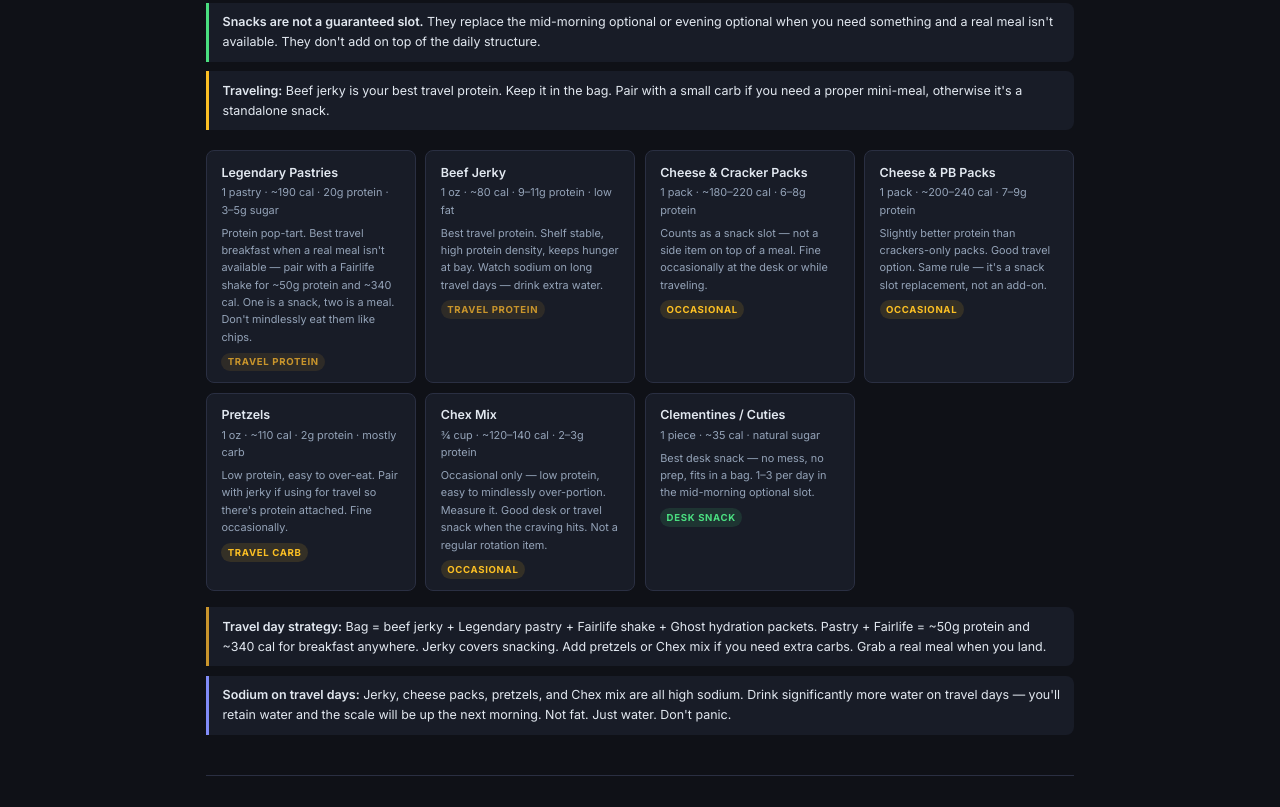
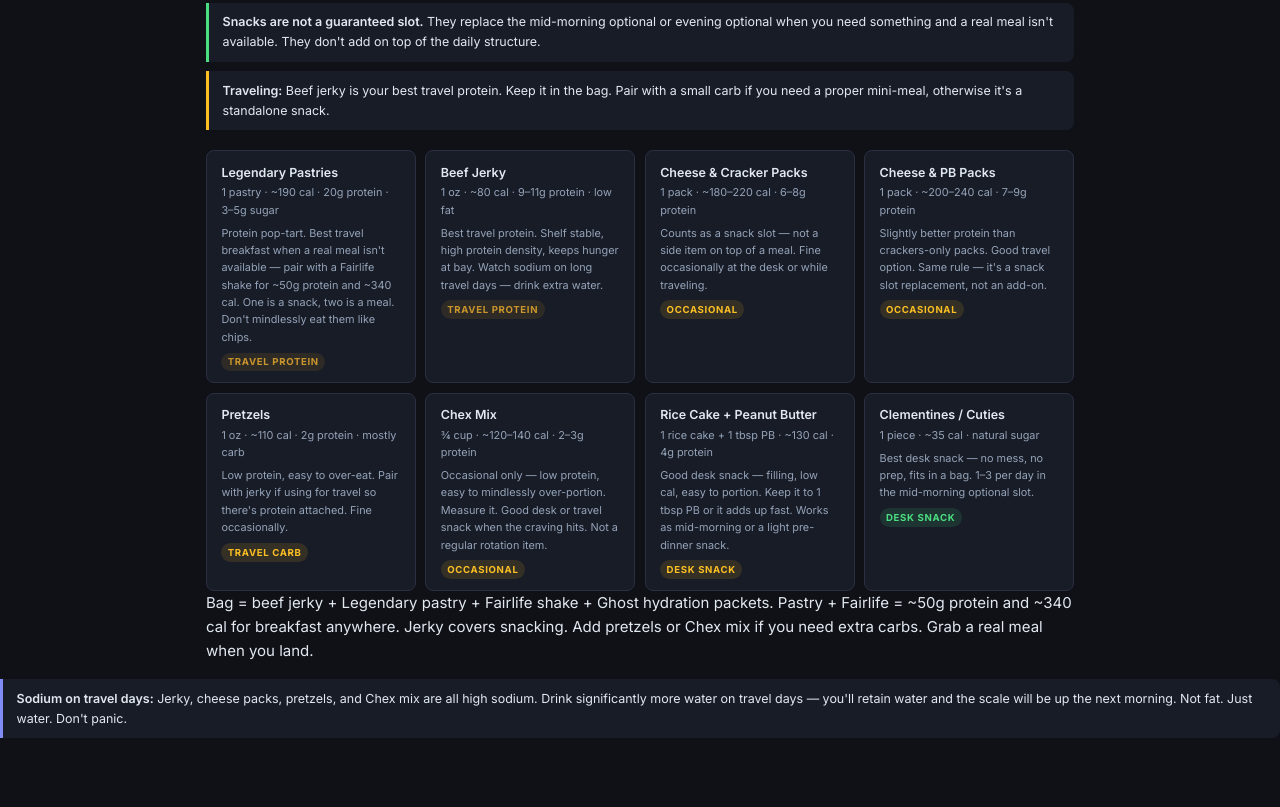
Before and after one commit to mckinnont86/tmac_nutrition, a plain HTML site: page index.html in a window 1280 px wide. Shown: the part 6686-7493 px from the top of the page. Drawn offline with nearby package versions, Linux system fonts and the light colour scheme; a web font is replaced by a local one.

Commit message:
Add rice cake and PB to snacks section

```diff
--- a/index.html
+++ b/index.html
@@ -1148,15 +1148,18 @@
         <div class="food-tag tag-treat">Occasional</div>
       </div>
       <div class="food-item">
+        <div class="food-name">Rice Cake + Peanut Butter</div>
+        <div class="food-detail">1 rice cake + 1 tbsp PB · ~130 cal · 4g protein</div>
+        <div class="food-detail" style="margin-top:0.25rem">Good desk snack — filling, low cal, easy to portion. Keep it to 1 tbsp PB or it adds up fast. Works as mid-morning or a light pre-dinner snack.</div>
+        <div class="food-tag tag-treat">Desk Snack</div>
+      </div>
+      <div class="food-item">
         <div class="food-name">Clementines / Cuties</div>
         <div class="food-detail">1 piece · ~35 cal · natural sugar</div>
         <div class="food-detail" style="margin-top:0.25rem">Best desk snack — no mess, no prep, fits in a bag. 1–3 per day in the mid-morning optional slot.</div>
         <div class="food-tag tag-fruit">Desk Snack</div>
       </div>
-    </div>
-
-    <div class="rules" style="margin-top:1rem">
-      <div class="rule"><strong>Travel day strategy:</strong> Bag = beef jerky + Legendary pastry + Fairlife shake + Ghost hydration packets. Pastry + Fairlife = ~50g protein and ~340 cal for breakfast anywhere. Jerky covers snacking. Add pretzels or Chex mix if you need extra carbs. Grab a real meal when you land.</div>
+    </div> Bag = beef jerky + Legendary pastry + Fairlife shake + Ghost hydration packets. Pastry + Fairlife = ~50g protein and ~340 cal for breakfast anywhere. Jerky covers snacking. Add pretzels or Chex mix if you need extra carbs. Grab a real meal when you land.</div>
       <div class="rule purple"><strong>Sodium on travel days:</strong> Jerky, cheese packs, pretzels, and Chex mix are all high sodium. Drink significantly more water on travel days — you'll retain water and the scale will be up the next morning. Not fat. Just water. Don't panic.</div>
     </div>
   </section>
```
